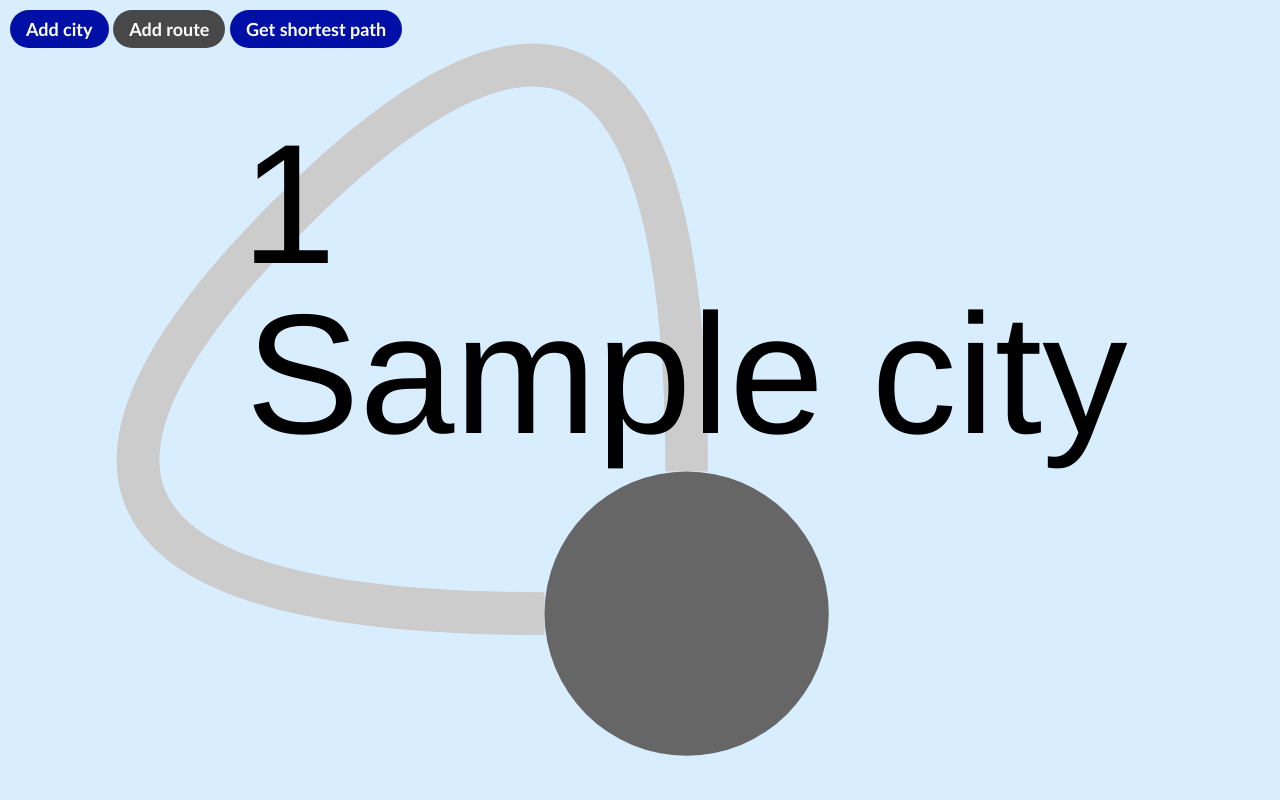
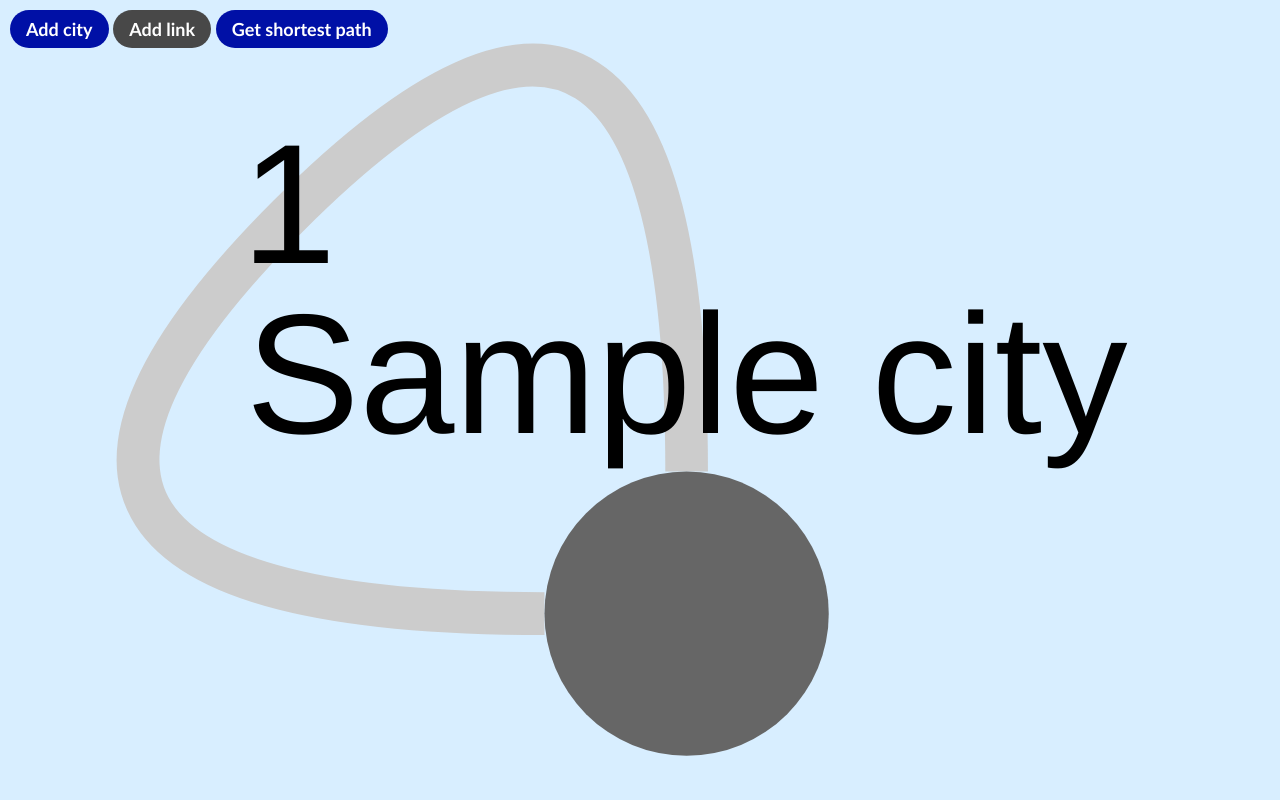
Before and after one commit to daniil-berg/innocampus_freight_routes, a Django app: page / in a window 1280 px wide. Run offline with Django 3.2, Linux system fonts and the light colour scheme; tables that the repository leaves empty hold one stand-in row (values such as "Sample post"); some libraries are stand-ins or nearby versions.

Commit message:
more visual sugar

```diff
--- a/rail_network/static/rail_network/map.js
+++ b/rail_network/static/rail_network/map.js
@@ -10,7 +10,7 @@ const city_name_form_class = 'city-name-form';
 const city_name_input_class = 'city-name-input';
 const confirm_city_name_btn_class = 'confirm-city-name';
 
-const add_link_btn_text = 'Add route';
+const add_link_btn_text = 'Add link';
 const link_dist_form_class = 'link-dist-form';
 const link_dist_input_class = 'link-dist-input';
 const confirm_link_dist_btn_class = 'confirm-link-dist';
@@ -110,7 +110,6 @@ function disable_link_add() {
 function canvas_tapped(event) {
   if (add_node_mode === true) {
     new_node = place_node(event.position.x, event.position.y);
-    add_node_mode = false;
     show_city_name_input(new_node);
   }
   destroy_options();
@@ -125,6 +124,7 @@ function node_tapped(event) {
     } else {
       node.style(node_highlight_style);
       new_link_start = node;
+      alert_from_top('Select link END (click/tap on city node)', 2000)
     }
   } else if (shortest_path_mode === true) {
     if (shortest_path_start) {
@@ -132,6 +132,7 @@ function node_tapped(event) {
     } else {
       node.style(node_highlight_style);
       shortest_path_start = node;
+      alert_from_top('Select path END (click/tap on city node)', 2000)
     }
   } else {
     open_node_options(node);
@@ -164,6 +165,7 @@ function add_city_btn_click() {
     add_node_mode = true;
     add_city_btn.innerText = cancel_btn_text;
     add_city_btn.setAttribute('class', cancel_btn_class);
+    alert_from_top('Click/tap canvas to place new city node', 2000)
   } else {
     cancel_add_node_mode();
     if (new_node !== null) {
@@ -177,6 +179,7 @@ function add_link_btn_click() {
     add_link_mode = true;
     add_link_btn.innerText = cancel_btn_text;
     add_link_btn.setAttribute('class', cancel_btn_class);
+    alert_from_top('Select link START (click/tap on city node)', 2000)
   } else {
     cancel_add_link_mode();
     if (new_link !== null) {
@@ -190,6 +193,7 @@ function shortest_path_btn_click() {
     shortest_path_mode = true;
     shortest_path_btn.innerText = cancel_btn_text;
     shortest_path_btn.setAttribute('class', cancel_btn_class);
+    alert_from_top('Select path START (click/tap on city node)', 2000)
   } else {
     cancel_shortest_path_mode();
   }
@@ -267,6 +271,7 @@ function cancel_add_link_mode() {
   add_link_btn.innerText = add_link_btn_text;
   add_link_btn.removeAttribute('class');
   destroy_link_dist_input();
+  cy.nodes().style(node_default_style);
 }
 
 function destroy_link_dist_input() {
@@ -456,6 +461,7 @@ function confirm_city_name(node_id) {
   api_create_node(node_api_data(node)).then(() => window.location.reload());
   cancel_add_node_mode();
   new_node = null;
+  add_node_mode = false;
 }
 
 function change_city_name(node_id) {
--- a/rail_network/templates/rail_network/map.html
+++ b/rail_network/templates/rail_network/map.html
@@ -9,7 +9,7 @@
     <div id="map"></div>
     <div id="actions">
         <button id="add-city">Add city</button>
-        <button id="add-link" disabled>Add route</button>
+        <button id="add-link" disabled>Add link</button>
         <button id="get-shortest-path">Get shortest path</button>
     </div>
 {#    <canvas id="map-graph" width="800" height="600"></canvas>#}
```
